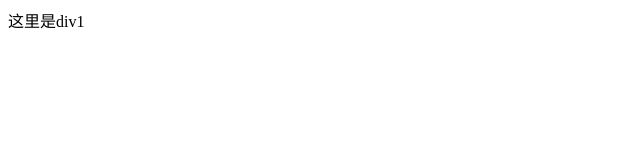
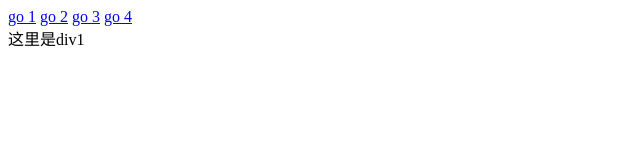
Before and after one commit to DDB324/router-demo, a plain HTML site: page index.html in a window 1280 px wide. Shown: the whole page, without its empty margins (0-640 px from the left). Drawn offline with Linux system fonts and the light colour scheme.

Commit message:
展示的内容随着url中hash变化而变化

```diff
--- a/index.html
+++ b/index.html
@@ -9,6 +9,10 @@
     <link rel="stylesheet" href="src/style.css">
 </head>
 <body>
+<a href="#1">go 1</a>
+<a href="#2">go 2</a>
+<a href="#3">go 3</a>
+<a href="#4">go 4</a>
 <div id="app"></div>
 <div id="div1">
     这里是div1
--- a/src/index.js
+++ b/src/index.js
@@ -1,15 +1,18 @@
-//获取用户想去的路径
-const number = window.location.hash.slice(1) || 1
+let route = () => {
+    const visibleWrapper = document.querySelector('#app')
+    const number = window.location.hash.slice(1) || 1
+    const div = document.querySelector(`#div${number}`)
+    if (visibleWrapper.children.length > 0) {
+        const removeDiv = visibleWrapper.children[0]
+        removeDiv.style.display = 'none'
+        document.body.appendChild(removeDiv)
+    }
+    div.style.display = 'block'
+    visibleWrapper.appendChild(div)
+}
 
+route()
 
-//获取页面
-const div = document.querySelector(`#div${number}`)
-
-
-const visible = document.querySelector('#app')
-
-//渲染界面
-div.style.display = 'block'
-
-//展示界面
-visible.appendChild(div)
+window.addEventListener('hashchange', () => {
+    route()
+})
```
